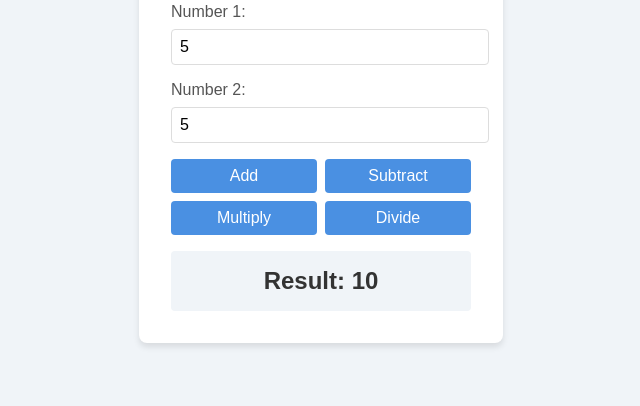
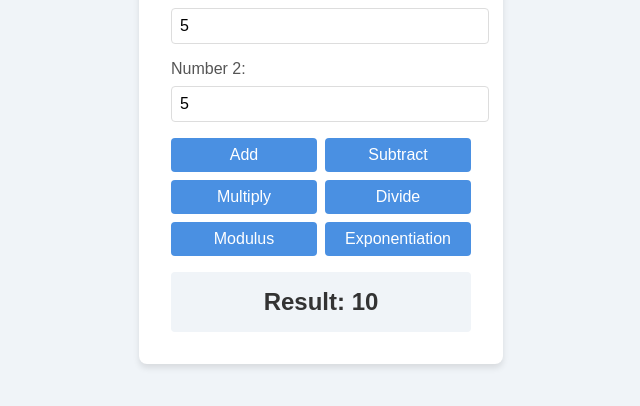
Before and after one commit to programmer4745/js_bootcamp_suhas, a plain HTML site: page index.html in a window 1280 px wide. Both pictures are taken after typing "5", "5" into the empty fields and a click on the button "Add". Shown: the part 284-690 px from the top of the page, without its empty margins (319-959 px from the left). Drawn offline with Linux system fonts and the light colour scheme.

Commit message:
Update index.html

```diff
--- a/index.html
+++ b/index.html
@@ -1,5 +1,6 @@
 <!DOCTYPE html>
 <html lang="en">
+
 <head>
     <meta charset="UTF-8">
     <meta name="viewport" content="width=device-width, initial-scale=1.0">
@@ -14,6 +15,7 @@
             margin: 0;
             background-color: #f0f4f8;
         }
+
         .calculator {
             background-color: #ffffff;
             border-radius: 8px;
@@ -21,19 +23,23 @@
             padding: 2rem;
             width: 300px;
         }
+
         h1 {
             text-align: center;
             color: #333;
             margin-bottom: 1.5rem;
         }
+
         .input-group {
             margin-bottom: 1rem;
         }
+
         label {
             display: block;
             margin-bottom: 0.5rem;
             color: #555;
         }
+
         input[type="number"] {
             width: 100%;
             padding: 0.5rem;
@@ -41,12 +47,14 @@
             border-radius: 4px;
             font-size: 1rem;
         }
+
         .button-group {
             display: grid;
             grid-template-columns: repeat(2, 1fr);
             gap: 0.5rem;
             margin-bottom: 1rem;
         }
+
         button {
             padding: 0.5rem;
             border: none;
@@ -57,9 +65,11 @@
             cursor: pointer;
             transition: background-color 0.3s ease;
         }
+
         button:hover {
             background-color: #3a7bc8;
         }
+
         #result {
             text-align: center;
             font-size: 1.5rem;
@@ -71,6 +81,7 @@
         }
     </style>
 </head>
+
 <body>
     <div class="calculator">
         <h1>Simple Calculator</h1>
@@ -87,85 +98,48 @@
             <button onclick="performOperation('sub')">Subtract</button>
             <button onclick="performOperation('mul')">Multiply</button>
             <button onclick="performOperation('div')">Divide</button>
+            <button onclick="performOperation('mod')">Modulus </button>
+            <button onclick="performOperation('expo')">Exponentiation </button>
         </div>
         <div id="result">Result: </div>
     </div>
 
     <script>
-        // Input validation function
-        function validateInput(input) {
-            if (input === "" || isNaN(input)) {
-                return false;
-            }
-            return true;
-        }
+        const num1Input = document.getElementById("num1");
+        const num2Input = document.getElementById("num2");
+        const Result = document.getElementById("result");
 
-        // Core calculation functions
-        function add(num1, num2) {
-            return num1 + num2;
-        }
-
-        function subtract(num1, num2) {
-            return num1 - num2;
-        }
-
-        function multiply(num1, num2) {
-            return num1 * num2;
-        }
-
-        function divide(num1, num2) {
-            if (num2 === 0) {
-                return "Cannot divide by zero.";
-            }
-            return num1 / num2;
-        }
-
-        // Perform selected operation
         function performOperation(operation) {
-            const num1 = parseFloat(document.getElementById('num1').value);
-            const num2 = parseFloat(document.getElementById('num2').value);
+            const num1 = parseFloat(num1Input.value);
+            const num2 = parseFloat(num2Input.value);
             let result;
 
-            // Validate inputs
-            if (!validateInput(document.getElementById('num1').value) || !validateInput(document.getElementById('num2').value)) {
-                document.getElementById('result').textContent = 'Please enter valid numbers.';
-                return;
-            }
-
-            // Perform the calculation based on selected operation
             switch (operation) {
-                case 'add':
-                    result = add(num1, num2);
+                case "add":
+                    result = num1 + num2;
                     break;
-                case 'sub':
-                    result = subtract(num1, num2);
+                case "sub":
+                    result = num1 - num2;
                     break;
-                case 'mul':
-                    result = multiply(num1, num2);
+                case "mul":
+                    result = num1 * num2;
                     break;
-                case 'div':
-                    result = divide(num1, num2);
+                case "div":
+                    result = num1 / num2;
+                    break;
+                case "mod":
+                    result = num1 % num2;
+                    break;
+                case "expo":
+                    result = Math.pow(num1, num2);
                     break;
                 default:
-                    result = 'Invalid operation';
+                    result = "Invalid Operation!";
+                    console.log("Invalid Operation!");
             }
-
-            // Handle errors in the result
-            if (result === "Cannot divide by zero.") {
-                document.getElementById('result').textContent = result;
-            } else if (isNaN(result)) {
-                document.getElementById('result').textContent = 'Error in calculation.';
-            } else {
-                // Format result to handle decimals and display it
-                document.getElementById('result').textContent = 'Result: ' + formatResult(result);
-            }
-        }
-
-        // Function to format the result
-        function formatResult(result) {
-            // Format to 2 decimal places, if necessary
-            return result % 1 === 0 ? result : result.toFixed(2);
+            Result.innerHTML = "Result: " + result;
         }
     </script>
 </body>
+
 </html>
```
